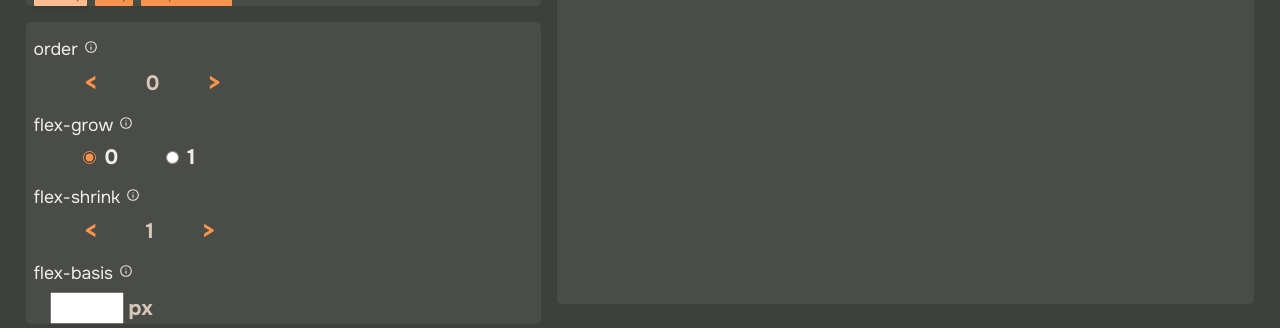
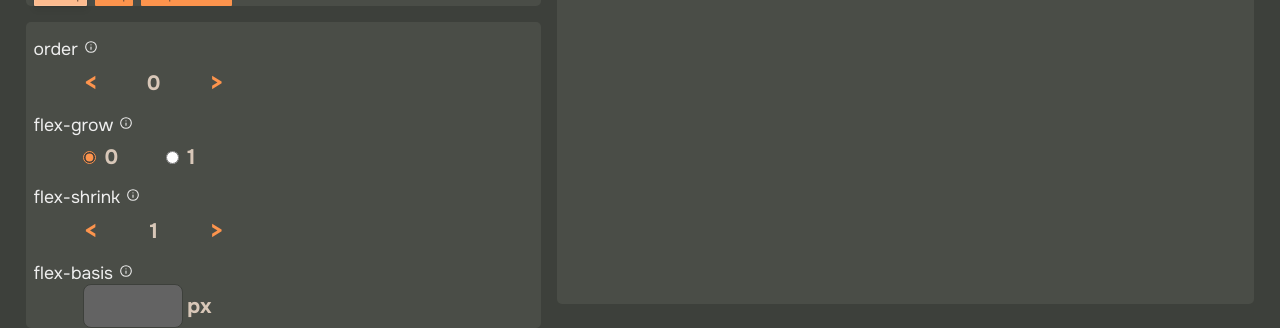
Before and after one commit to Jnwyk/display-tutorial, a React (Vite) app: page / in a window 1280 px wide. Shown: the part 480-808 px from the top of the page. Built offline with nearby package versions, Linux system fonts and the light colour scheme; a web font is replaced by a local one.

Commit message:
clearify css

```diff
--- a/src/ChildProperties.jsx
+++ b/src/ChildProperties.jsx
@@ -53,6 +53,7 @@ export default function ChildProperties({
           />
         </ChildProperty>
         <ChildProperty propertyName="flex-basis">
+          <div className="input__container">
             <Input
               property="flex-basis"
               placeholder="Enter value..."
@@ -60,6 +61,7 @@ export default function ChildProperties({
               handleOnBlur={handleOnPropertyValueChange}
             />
             <span className="input_unit">px</span>
+          </div>
         </ChildProperty>
       </div>
     </div>
--- a/src/index.css
+++ b/src/index.css
@@ -1,7 +1,22 @@
 @import url('https://fonts.googleapis.com/css2?family=Huninn&family=Onest:wght@100..900&display=swap');
 
-/* ANIMATIONS */
+/* ==========================
+   VARIABLES
+   ========================== */
+:root {
+  --color-text-primary: #eeeeee;
+  --color-text-secondary: #d8c7b8;
+  --color-accent: #fd944d;
+  --color-accent-light: #fcbb8f;
+  --color-accent-dark: #74523d;
+  --color-bg-dark: #3d403b;
+  --color-bg-mid: #4a4d47;
+  --color-bg-light: #636363;
+}
 
+/* ==========================
+   ANIMATIONS
+   ========================== */
 @keyframes show-modal {
   from {
     opacity: 0;
@@ -13,20 +28,19 @@
   }
 }
 
+/* ==========================
+   BASE STYLES
+   ========================== */
 * {
   box-sizing: border-box;
   margin: 0;
   padding: 0;
   font-family: 'Onest', sans-serif;
-  color: #eeeeee;
+  color: var(--color-text-primary);
 }
 
 html {
-  background-color: #3d403b;
-}
-
-body > #root > div {
-  height: 96vh;
+  background-color: var(--color-bg-dark);
 }
 
 body,
@@ -35,6 +49,13 @@ html {
   padding: 1vh 1vw;
 }
 
+body > #root > div {
+  height: 96vh;
+}
+
+/* ==========================
+   LAYOUT CONTAINERS
+   ========================== */
 .general__container {
   display: flex;
   align-items: stretch;
@@ -50,75 +71,56 @@ html {
 
 .display__container {
   position: relative;
-  background-color: #4a4d47;
+  flex-grow: 1;
+  min-width: 242px;
   padding: 16px;
   border-radius: 5px;
-  min-width: 242px;
-  flex-grow: 1;
+  background-color: var(--color-bg-mid);
+}
+
+.container_properties__container {
+  flex: 1;
+  border-radius: 5px;
+  background-color: var(--color-bg-mid);
+}
+
+/* ==========================
+   FLEX & BLOCK ELEMENTS
+   ========================== */
+.flexbox__container {
+  display: flex;
+  align-items: center;
+  justify-content: center;
+  gap: 0.5rem;
+  padding: 2rem;
+  border-radius: 5px;
+  background-color: var(--color-bg-mid);
 }
 
 .block__container {
   display: flex;
   justify-content: center;
   align-items: center;
-  background-color: #fcbb8f;
-  color: #74523d;
-  border-radius: 5px;
-  margin: 16px;
+  flex-basis: 100px;
   min-height: 100px;
   width: 100px;
-  flex-basis: 100px;
+  margin: 16px;
   font-size: 32px;
+  border-radius: 5px;
+  color: var(--color-accent-dark);
+  background-color: var(--color-accent-light);
   transition:
     background-color 1s ease,
     transform 0.5s ease;
 }
 
-.container_properties__container {
-  background-color: #4a4d47;
-  border-radius: 5px;
-  flex: 1;
-}
-
-/* .container_properties__container.child {
-  display: grid;
-  grid-template-columns: 50% 50%;
-} */
-
 .block__container.active.no-transition {
   transition: none !important;
 }
 
-.flexbox__container {
-  display: flex;
-  align-items: center;
-  justify-content: center;
-  gap: 0.5rem;
-  background-color: #4a4d47;
-  border-radius: 5px;
-  padding: 2rem;
-}
-
-.flexbox_input {
-  margin: 0.5rem;
-  accent-color: #fd944d;
-  color: #eeeeee;
-  width: 1rem;
-  height: 1rem;
-}
-
 .active {
-  background-color: #fd944d;
   flex-basis: 100px;
-  box-shadow:
-    inset 0 0 0.5px 1px hsla(0, 0%, 100%, 0.1),
-    0 0 0 1px hsla(230, 13%, 9%, 0.075),
-    0 0.3px 0.4px hsla(230, 13%, 9%, 0.02),
-    0 0.9px 1.5px hsla(230, 13%, 9%, 0.045),
-    0 3.5px 6px hsla(230, 13%, 9%, 0.09);
-}
-.selector_button:hover {
-  background-color: #fd944d;
+  background-color: var(--color-accent);
   box-shadow:
     inset 0 0 0.5px 1px hsla(0, 0%, 100%, 0.1),
     0 0 0 1px hsla(230, 13%, 9%, 0.075),
@@ -127,24 +129,66 @@ html {
     0 3.5px 6px hsla(230, 13%, 9%, 0.09);
 }
 
-.selector_button_active {
-  background-color: #fcbb8f;
-  color: #74523d;
-  box-shadow:
-    inset 0 0 0.5px 1px hsla(0, 0%, 100%, 0.1),
-    0 0 0 1px hsla(230, 13%, 9%, 0.075),
-    0 0.3px 0.4px hsla(230, 13%, 9%, 0.02),
-    0 0.9px 1.5px hsla(230, 13%, 9%, 0.045),
-    0 3.5px 6px hsla(230, 13%, 9%, 0.09);
-  padding: 0.2rem;
-  margin-right: 0.5rem;
-  margin-top: 0.2rem;
-  cursor: pointer;
-  border: none;
-  border-radius: 1px;
-  transition: 0.3s;
+/* ==========================
+   FORM ELEMENTS
+   ========================== */
+.flexbox_input {
+  width: 1rem;
+  height: 1rem;
+  margin: 0.5rem;
+  accent-color: var(--color-accent);
+  color: var(--color-text-primary);
 }
 
+.radio_input {
+  accent-color: var(--color-accent);
+}
+
+.input__container {
+  position: relative;
+  left: 10%;
+}
+
+.input {
+  width: 20%;
+  padding: 0.5rem 0.2rem;
+  font-size: 1.3rem;
+  font-weight: 700;
+  font-family: inherit;
+  text-align: right;
+  color: var(--color-text-secondary);
+  border: 1px solid var(--color-bg-dark);
+  border-radius: 0.5rem;
+  background-color: var(--color-bg-light);
+  transition:
+    border-color 0.2s ease,
+    box-shadow 0.2s ease,
+    background-color 0.2s ease;
+}
+
+.input_unit {
+  margin-left: 4px;
+  font-size: 1.3rem;
+  font-weight: 700;
+  color: var(--color-text-secondary);
+}
+
+.input:hover {
+  color: var(--color-accent-light);
+  border-color: var(--color-bg-dark);
+  background-color: var(--color-text-primary);
+}
+
+.input:focus {
+  outline: none;
+  color: var(--color-accent-light);
+  border-color: var(--color-bg-dark);
+  background-color: var(--color-text-primary);
+}
+
+/* ==========================
+   PROPERTY SECTIONS
+   ========================== */
 .property_container {
   margin: 1.5rem 0.5rem 0 0.5rem;
 }
@@ -158,37 +202,63 @@ html {
   font-size: 1.1rem;
 }
 
-.selector_button {
+/* ==========================
+   BUTTONS
+   ========================== */
+.selector_button,
+.selector_button_active {
   padding: 0.2rem;
   margin-right: 0.5rem;
   margin-top: 0.2rem;
-  background-color: #fd944d;
-  color: #74523d;
   cursor: pointer;
   border: none;
   border-radius: 1px;
   transition: 0.3s;
 }
 
-.selector_button:last-child {
-  margin-right: 0;
+.selector_button {
+  color: var(--color-accent-dark);
+  background-color: var(--color-accent);
 }
+
+.selector_button:hover {
+  background-color: var(--color-accent);
+  box-shadow:
+    inset 0 0 0.5px 1px hsla(0, 0%, 100%, 0.1),
+    0 0 0 1px hsla(230, 13%, 9%, 0.075),
+    0 0.3px 0.4px hsla(230, 13%, 9%, 0.02),
+    0 0.9px 1.5px hsla(230, 13%, 9%, 0.045),
+    0 3.5px 6px hsla(230, 13%, 9%, 0.09);
+}
+
+.selector_button:last-child,
 .selector_button_active:last-child {
   margin-right: 0;
 }
 
+.selector_button_active {
+  color: var(--color-accent-dark);
+  background-color: var(--color-accent-light);
+  box-shadow:
+    inset 0 0 0.5px 1px hsla(0, 0%, 100%, 0.1),
+    0 0 0 1px hsla(230, 13%, 9%, 0.075),
+    0 0.3px 0.4px hsla(230, 13%, 9%, 0.02),
+    0 0.9px 1.5px hsla(230, 13%, 9%, 0.045),
+    0 3.5px 6px hsla(230, 13%, 9%, 0.09);
+}
+
 .swift_button {
   border: none;
-  background-color: #4a4d47;
   font-size: 1.5rem;
-  color: #fd944d;
   font-weight: 700;
+  cursor: pointer;
   transition: 0.3s;
-  cursor: pointer;
+  background-color: var(--color-bg-mid);
+  color: var(--color-accent);
 }
 
 .swift_button:hover {
-  color: #fd944d;
+  color: var(--color-accent);
 }
 
 .swift_button:first-child:hover {
@@ -199,6 +269,9 @@ html {
   transform: translateX(10%);
 }
 
+/* ==========================
+   SWIFT & RADIO
+   ========================== */
 .swift_container,
 .radio_container {
   position: relative;
@@ -210,35 +283,61 @@ html {
 }
 
 .swift_value {
+  width: 1rem;
+  text-align: center;
+  align-self: center;
+  font-size: 1.3rem;
   font-weight: 700;
-  font-size: 1.3rem;
-  align-self: center;
   cursor: default;
-  color: #d8c7b8;
+  color: var(--color-text-secondary);
 }
 
 .radio_label {
-  font-weight: 700;
   margin-left: 0.5rem;
   font-size: 1.3rem;
+  font-weight: 700;
+  color: var(--color-text-secondary);
 }
 
-.radio_input {
-  accent-color: #fd944d;
-}
-
-/*** RANGE SLIDER SECTION ***/
+/* ==========================
+   RANGE SLIDER
+   ========================== */
 .range-slider {
   width: 80% !important;
 }
 
 .range-slider .range-slider__range,
 .range-slider__thumb {
-  background: #fd944d !important;
+  background: var(--color-accent) !important;
 }
 
 .range-slider__thumb[data-upper] {
-  background-color: #fcbb8f !important;
+  background-color: var(--color-accent-light) !important;
+}
+
+/* ==========================
+   MODALS
+   ========================== */
+.modal {
+  position: relative;
+  top: 50%;
+  left: 50%;
+  width: 30%;
+  padding: 1rem;
+  border: none;
+  cursor: default;
+  transform: translate(-50%, -100%);
+  background-color: var(--color-bg-dark);
+  animation: show-modal 0.25s ease-in-out;
+}
+
+.info-modal_close-button {
+  position: absolute;
+  top: 5%;
+  right: 2%;
+  border: none;
+  cursor: pointer;
+  background-color: var(--color-bg-dark);
 }
 
 .info-button {
@@ -246,47 +345,3 @@ html {
   transform: scale(80%);
   cursor: pointer;
 }
-
-.modal {
-  position: relative;
-  top: 50%;
-  left: 50%;
-  transform: translate(-50%, -100%);
-  width: 30%;
-  background-color: #3d403b;
-  border: none;
-  padding: 1rem;
-  cursor: default;
-  animation: show-modal 0.25s ease-in-out;
-}
-
-.info-modal_close-button {
-  position: absolute;
-  top: 5%;
-  right: 2%;
-  background-color: #3d403b;
-  border: none;
-  cursor: pointer;
-}
-
-.input {
-  color: #74523d;
-  font-size: 1.3rem;
-  font-weight: 700;
-  text-align: right;
-  width: 15%;
-  padding: 1px 4px;
-  margin-left: 16px;
-  margin-top: 0.5rem;
-}
-
-.input:focus {
-  outline: none;
-}
-
-.input_unit {
-  margin-left: 4px;
-  font-size: 1.3rem;
-  font-weight: 700;
-  color: #d8c7b8;
-}
```
Lines whose indentation alone changed are shown as unchanged.
